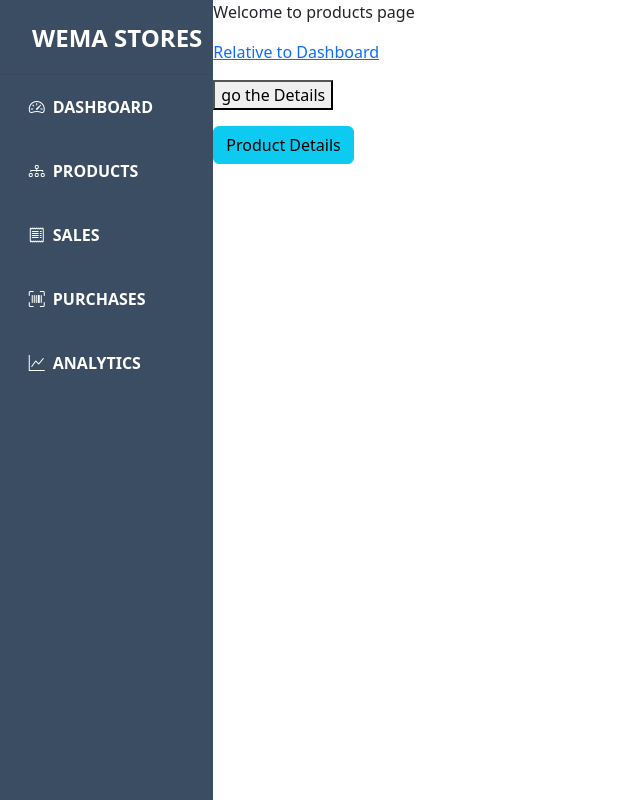
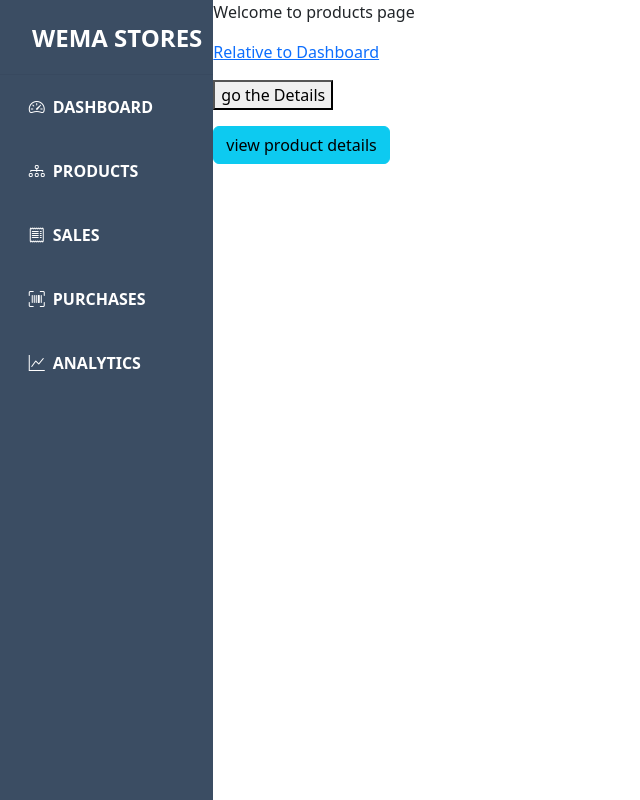
Before and after one commit to Carol254/AngularDashboard, an Angular app: page /products in a window 1280 px wide. Shown: the whole page, without its empty margins (0-640 px from the left). Built offline with nearby package versions, Linux system fonts and the light colour scheme.

Commit message:
few changes made

```diff
--- a/src/app/main/products/products.component.html
+++ b/src/app/main/products/products.component.html
@@ -9,6 +9,6 @@
 <br>
 <button (click)="goToProdDetails()"class="my-3" >go the Details</button>
 <br>
-<button  routerLink="product-details" class="btn btn-info">Product Details</button>
+<button  routerLink="product-details" class="btn btn-info">view product details</button>
 
 <router-outlet></router-outlet>
```
